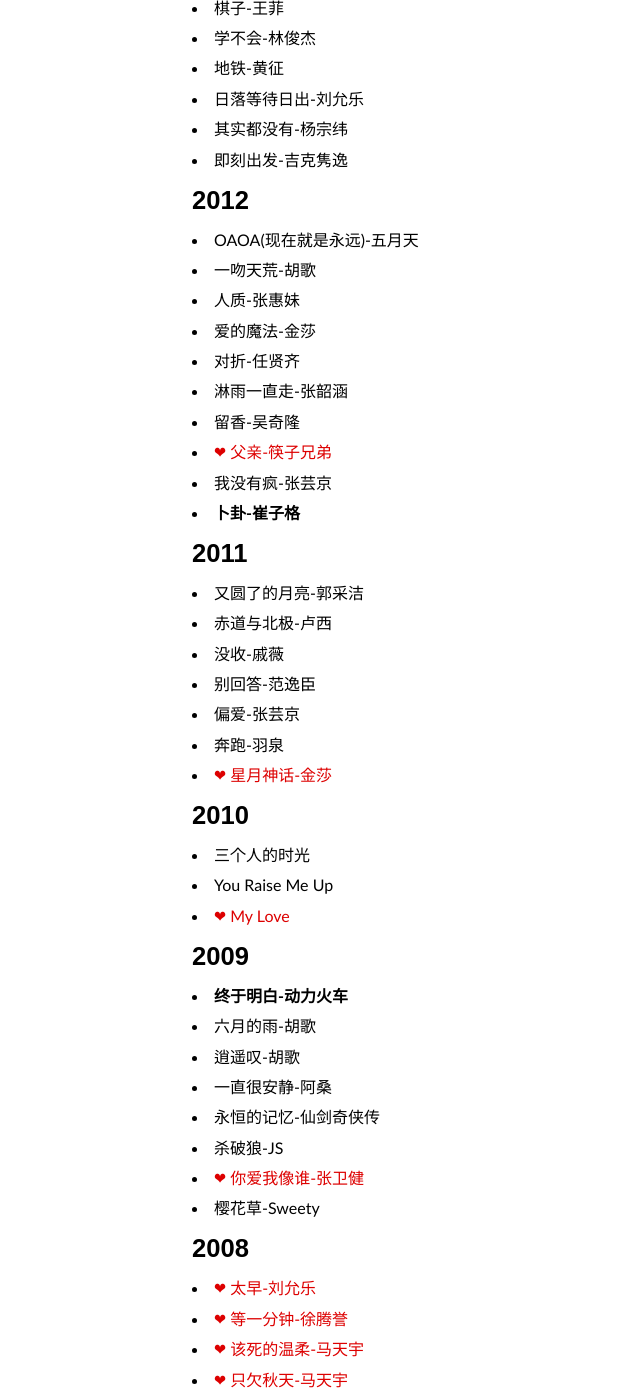
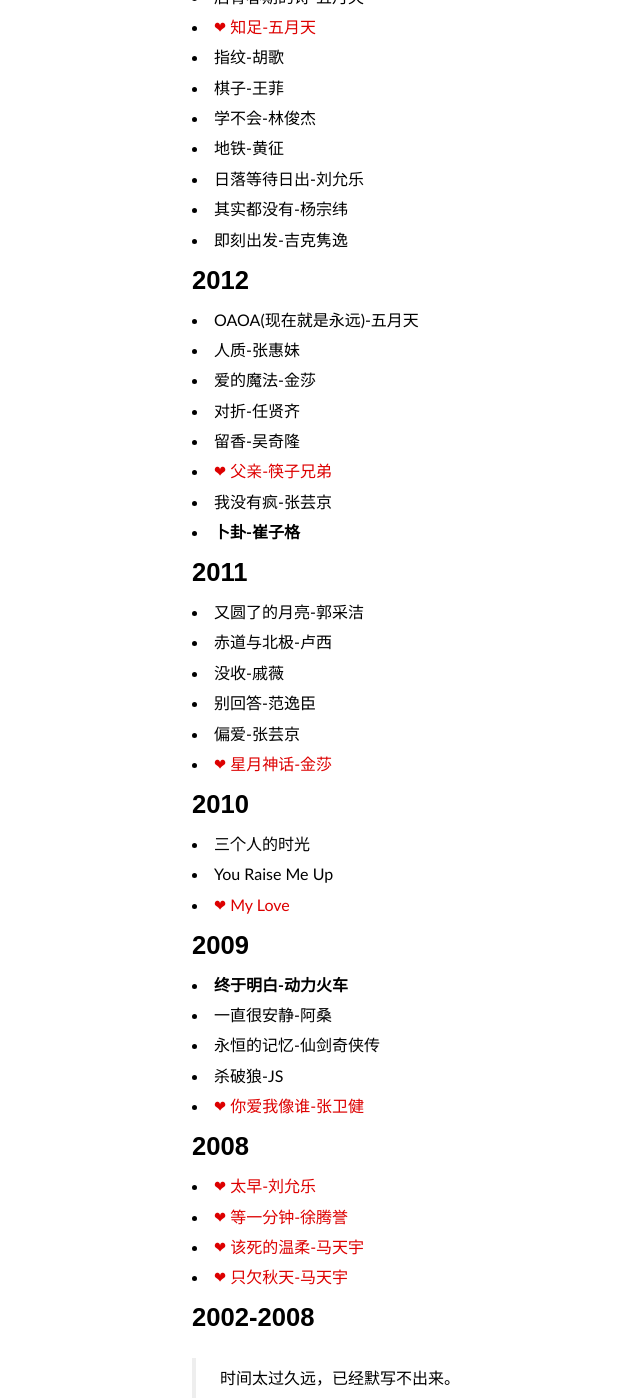
Before and after one commit to ohmyfish/ohmyfish.github.io, a Jekyll site: the page built from _posts/2015-09-01-那些歌.md, in a window 1280 px wide and 1400 px high, scrolled down 5576 px. Shown: the whole window, without its empty margins (148-788 px from the left). Built offline with Jekyll 4.4.1, drawn with Linux system fonts in a browser that asks for light colours; some web fonts are replaced; comment, search, counter and statistics services are not loaded; some of the changed text lies outside the part shown.

Commit message:
默写旧时光

```diff
--- a/_posts/2015-09-01-那些歌.md
+++ b/_posts/2015-09-01-那些歌.md
@@ -211,11 +215,9 @@ tags: [墨写旧时光]
 # 2012
 
 - OAOA(现在就是永远)-五月天
-- 一吻天荒-胡歌
 - 人质-张惠妹
 - 爱的魔法-金莎
 - 对折-任贤齐
-- 淋雨一直走-张韶涵
 - 留香-吴奇隆
 - [❤ 父亲-筷子兄弟](http://music.163.com/#/m/song?id=362996)
 - 我没有疯-张芸京
@@ -228,7 +230,6 @@ tags: [墨写旧时光]
 - 没收-戚薇
 - 别回答-范逸臣
 - 偏爱-张芸京
-- 奔跑-羽泉
 - [❤ 星月神话-金莎](http://music.163.com/#/m/song?id=247512)
 
 # 2010
@@ -240,13 +241,10 @@ tags: [墨写旧时光]
 # 2009
 
 - **终于明白-动力火车**
-- 六月的雨-胡歌
-- 逍遥叹-胡歌
 - 一直很安静-阿桑
 - 永恒的记忆-仙剑奇侠传
 - 杀破狼-JS
 - [❤ 你爱我像谁-张卫健](http://music.163.com/#/m/song?id=189477)
-- 樱花草-Sweety
 
 # 2008
 
```
Also changed, not shown: other parts of _posts/2015-09-01-那些歌.md (+4 -0 lines).
